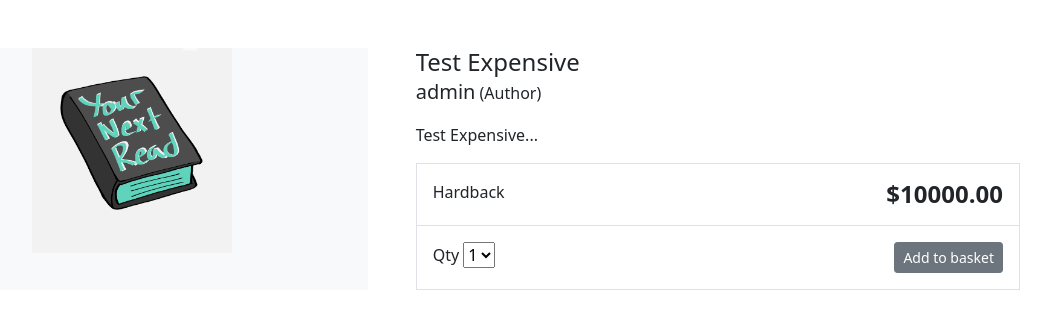
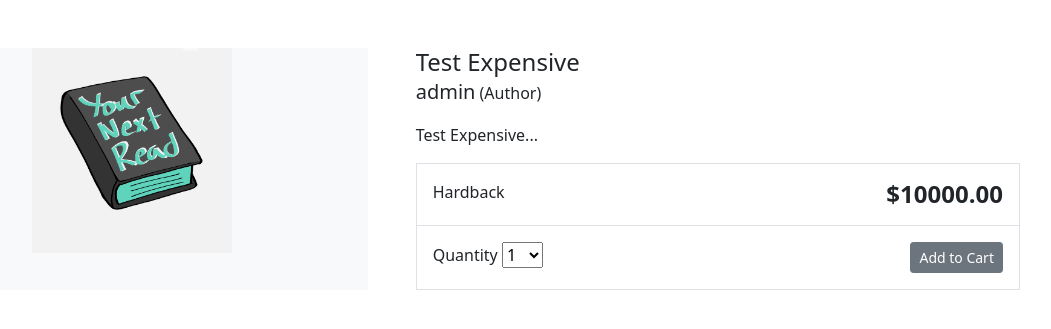
Before and after one commit to trigg8/Ecommerce, a Django app: a page that uses templates/store/products/single.html in a window 1280 px wide. Shown: the part 57-386 px from the top of the page, without its empty margins (178-1229 px from the left). Run offline with Django 4.2, Linux system fonts and the light colour scheme; data comes from the database, SQL or seed files in the repository; both versions use the stored data as it was after the commit; some libraries are stand-ins or nearby versions.

Commit message:
changes to single view

```diff
--- a/cart/cart.py
+++ b/cart/cart.py
@@ -0,0 +1,13 @@
+
+
+
+class Cart():
+    '''
+    A base Cart class, providing some default behaviors that can inherited or overrided, as necessary.
+    '''
+    def __init__(self, request):
+        self.session = request.session
+        cart = self.session.get('skey')
+        if 'skey' not in request.session:
+            cart = self.session['skey'] = {}
+        self.cart = cart
--- /dev/null
+++ b/cart/context_processors.py
@@ -0,0 +1,6 @@
+from .cart import Cart
+
+
+
+def cart(request):
+    return {'cart': Cart(request)}
--- a/core/settings.py
+++ b/core/settings.py
@@ -55,6 +55,7 @@ TEMPLATES = [
                 'django.contrib.auth.context_processors.auth',
                 'django.contrib.messages.context_processors.messages',
                 'store.context_processors.categories',
+                'cart.context_processors.cart',
             ],
         },
     },
--- a/templates/store/home.html
+++ b/templates/store/home.html
@@ -35,6 +35,7 @@
 
             {% for product in products %}
                 <div class="col">
+                    <a href="{{ product.get_absolute_url }}">
                     <div class="card shadow-sm">
                         <img src="{{ product.image.url }}" alt="Responsive Image" class="img-fluid">
                         <div class="card-body">
@@ -48,6 +49,7 @@
                             </div>
                         </div>
                     </div>
+                    </a>
                 </div>
             {% endfor %}
         </div>
--- a/templates/store/products/single.html
+++ b/templates/store/products/single.html
@@ -32,7 +32,7 @@
                         <div class="row p-3">
                             <div class="col-6">
                                 <label for="select">
-                                    Qty
+                                    Quantity
                                 </label>
                                 <select id="select">
                                     <option value="">
@@ -47,11 +47,29 @@
                                     <option value="">
                                         4
                                     </option>
+                                    <option value="">
+                                        5
+                                    </option>
+                                    <option value="">
+                                        6
+                                    </option>
+                                    <option value="">
+                                        7
+                                    </option>
+                                    <option value="">
+                                        8
+                                    </option>
+                                    <option value="">
+                                        9
+                                    </option>
+                                    <option value="">
+                                        10
+                                    </option>
                                 </select>
                             </div>
                             <div class="col-6 text-end">
-                                <button type="button" class="btn btn-secondary btn-sm">
-                                    Add to basket
+                                <button type="button" class="btn btn-secondary btn-sm" id="add-button" value="{{ product.id }}">
+                                    Add to Cart
                                 </button>
                             </div>
                         </div>
@@ -61,4 +79,8 @@
         </div>
     </main>
 </div>
+
+
+
+
 {% endblock %}
```
Also changed, not shown: db.sqlite3.
